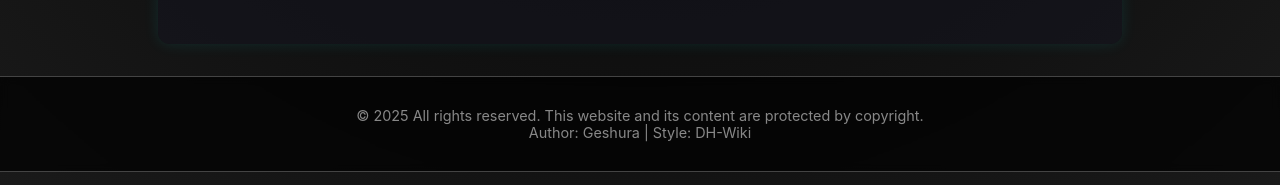
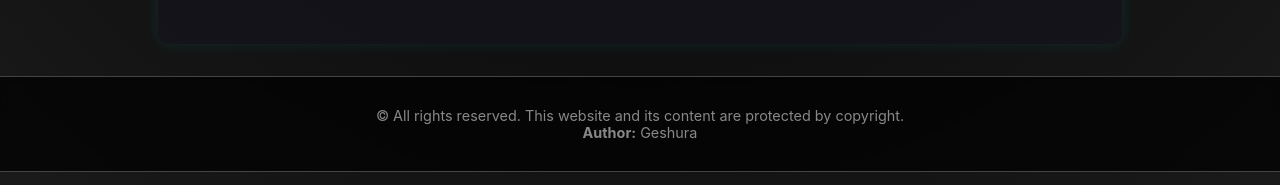
Before and after one commit to Geshura/dh-wiki, a Jekyll site: the page built from index.md, in a window 1280 px wide. Shown: the part 1249-1434 px from the top of the page. Built offline with Jekyll 4.4.1, drawn with Linux system fonts in a browser that asks for light colours.

Commit message:
Update default.html

```diff
--- a/_layouts/default.html
+++ b/_layouts/default.html
@@ -133,8 +133,8 @@
   </main>
 
   <footer>
-    <p>© 2025 All rights reserved. This website and its content are protected by copyright.<br>
-    Author: Geshura | Style: DH-Wiki</p>
+    <p>© All rights reserved. This website and its content are protected by copyright.<br>
+    <strong>Author:</strong> Geshura</p>
   </footer>
 
   <script>
```
